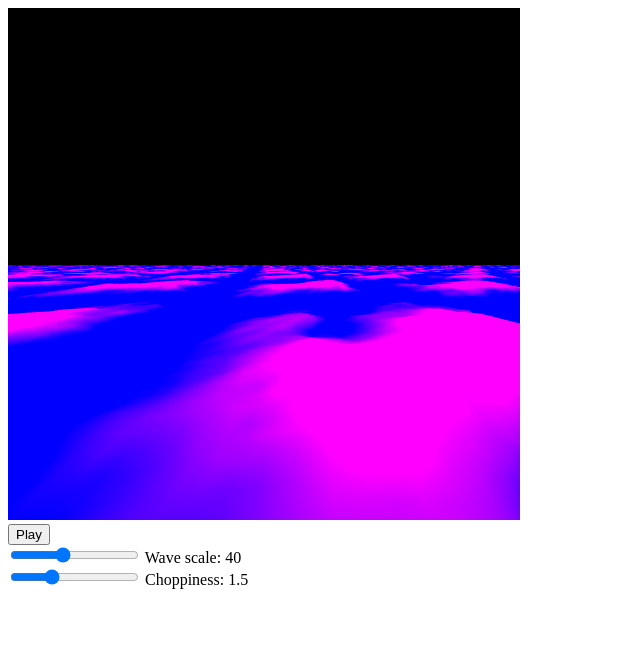
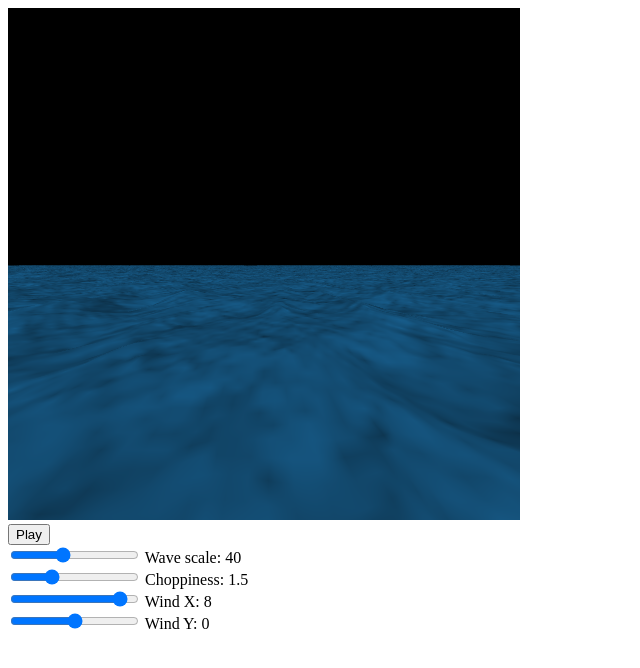
Before and after one commit to kevinriehm/cse40166, a plain HTML site: page project/ocean.html in a window 1280 px wide. Shown: the whole page, without its empty margins (0-640 px from the left). Drawn offline with Linux system fonts and the light colour scheme.

Commit message:
Fixed normals and displacements (texture bindings)

```diff
--- a/project/fft_final.f.glsl
+++ b/project/fft_final.f.glsl
@@ -22,5 +22,5 @@ void main() {
 	float dispy = sign*raw2.b;
 
 	gl_FragData[0] = vec4(height, dispx, dispy, 0);
-	gl_FragData[1] = vec4(slopex, slopey, 0.2, 0.8);
+	gl_FragData[1] = vec4(slopex, slopey, 0, 0);
 }
--- a/project/fft_x.f.glsl
+++ b/project/fft_x.f.glsl
@@ -26,19 +26,21 @@ void main() {
 	float x_e = floor(gl_FragCoord.x/bit2)*bit2 + mod(gl_FragCoord.x, bit);
 	float x_o = x_e + bit;
 
+	vec2 c_e = vec2(x_e, gl_FragCoord.y)/u_dim;
+	vec2 c_o = vec2(x_o, gl_FragCoord.y)/u_dim;
 	vec2 uroot = cexp(2.*pi*gl_FragCoord.x/bit2);
 
-	vec4 raw0_e = texture2D(u_in[0], vec2(x_e, gl_FragCoord.y)/u_dim);
-	vec4 raw0_o = texture2D(u_in[0], vec2(x_o, gl_FragCoord.y)/u_dim);
+	vec4 raw0_e = texture2D(u_in[0], c_e);
+	vec4 raw0_o = texture2D(u_in[0], c_o);
 	vec2 r0 = (raw0_e.rg + cmul(uroot, raw0_o.rg))/2.;
 
-	vec4 raw1_e = texture2D(u_in[1], vec2(x_e, gl_FragCoord.y)/u_dim);
-	vec4 raw1_o = texture2D(u_in[1], vec2(x_o, gl_FragCoord.y)/u_dim);
+	vec4 raw1_e = texture2D(u_in[1], c_e);
+	vec4 raw1_o = texture2D(u_in[1], c_o);
 	vec2 r1_0 = (raw1_e.rg + cmul(uroot, raw1_o.rg))/2.;
 	vec2 r1_1 = (raw1_e.ba + cmul(uroot, raw1_o.ba))/2.;
 
-	vec4 raw2_e = texture2D(u_in[2], vec2(x_e, gl_FragCoord.y)/u_dim);
-	vec4 raw2_o = texture2D(u_in[2], vec2(x_o, gl_FragCoord.y)/u_dim);
+	vec4 raw2_e = texture2D(u_in[2], c_e);
+	vec4 raw2_o = texture2D(u_in[2], c_o);
 	vec2 r2_0 = (raw2_e.rg + cmul(uroot, raw2_o.rg))/2.;
 	vec2 r2_1 = (raw2_e.ba + cmul(uroot, raw2_o.ba))/2.;
 
--- a/project/fft_y.f.glsl
+++ b/project/fft_y.f.glsl
@@ -26,19 +26,21 @@ void main() {
 	float y_e = floor(gl_FragCoord.y/bit2)*bit2 + mod(gl_FragCoord.y, bit);
 	float y_o = y_e + bit;
 
+	vec2 c_e = vec2(gl_FragCoord.x, y_e)/u_dim;
+	vec2 c_o = vec2(gl_FragCoord.x, y_o)/u_dim;
 	vec2 uroot = cexp(2.*pi*gl_FragCoord.y/bit2);
 
-	vec4 raw0_e = texture2D(u_in[0], vec2(gl_FragCoord.x, y_e)/u_dim);
-	vec4 raw0_o = texture2D(u_in[0], vec2(gl_FragCoord.x, y_o)/u_dim);
+	vec4 raw0_e = texture2D(u_in[0], c_e);
+	vec4 raw0_o = texture2D(u_in[0], c_o);
 	vec2 r0 = (raw0_e.rg + cmul(uroot, raw0_o.rg))/2.;
 
-	vec4 raw1_e = texture2D(u_in[1], vec2(gl_FragCoord.x, y_e)/u_dim);
-	vec4 raw1_o = texture2D(u_in[1], vec2(gl_FragCoord.y, y_e)/u_dim);
+	vec4 raw1_e = texture2D(u_in[1], c_e);
+	vec4 raw1_o = texture2D(u_in[1], c_o);
 	vec2 r1_0 = (raw1_e.rg + cmul(uroot, raw1_o.rg))/2.;
 	vec2 r1_1 = (raw1_e.ba + cmul(uroot, raw1_o.ba))/2.;
 
-	vec4 raw2_e = texture2D(u_in[2], vec2(gl_FragCoord.x, y_e)/u_dim);
-	vec4 raw2_o = texture2D(u_in[2], vec2(gl_FragCoord.x, y_o)/u_dim);
+	vec4 raw2_e = texture2D(u_in[2], c_e);
+	vec4 raw2_o = texture2D(u_in[2], c_o);
 	vec2 r2_0 = (raw2_e.rg + cmul(uroot, raw2_o.rg))/2.;
 	vec2 r2_1 = (raw2_e.ba + cmul(uroot, raw2_o.ba))/2.;
 
--- a/project/ocean.html
+++ b/project/ocean.html
@@ -26,5 +26,15 @@
 
 		<input id="choppiness" type="range" min="0" max="5" step="0.1" value="1.5"/>
 		<label for="choppiness">Choppiness: <span id="choppinessdisplay"></span></label>
+
+		<br>
+
+		<input id="windx" type="range" min="-10" max="10" step="0.1" value="8"/>
+		<label for="windx">Wind X: <span id="windxdisplay"></span></label>
+
+		<br>
+
+		<input id="windy" type="range" min="-10" max="10" step="0.1" value="0"/>
+		<label for="windy">Wind Y: <span id="windydisplay"></span></label>
 	</body>
 </html>
--- a/project/ocean.js
+++ b/project/ocean.js
@@ -187,17 +187,29 @@ window.onload = function() {
 			window.requestAnimationFrame(render);
 	};
 
-	document.getElementById('wavesscale').onchange = function() {
+	document.getElementById('wavesscale').oninput = function() {
 		wavesscale = this.value;
 		document.getElementById('wavesscaledisplay').textContent = this.value;
 	};
-	document.getElementById('wavesscale').dispatchEvent(new Event('change'));
+	document.getElementById('wavesscale').dispatchEvent(new Event('input'));
 
-	document.getElementById('choppiness').onchange = function() {
+	document.getElementById('choppiness').oninput = function() {
 		choppiness = this.value;
 		document.getElementById('choppinessdisplay').textContent = this.value;
 	};
-	document.getElementById('choppiness').dispatchEvent(new Event('change'));
+	document.getElementById('choppiness').dispatchEvent(new Event('input'));
+
+	document.getElementById('windx').oninput = function() {
+		wind[0] = this.value;
+		document.getElementById('windxdisplay').textContent = this.value;
+	};
+	document.getElementById('windx').dispatchEvent(new Event('input'));
+
+	document.getElementById('windy').oninput = function() {
+		wind[1] = this.value;
+		document.getElementById('windydisplay').textContent = this.value;
+	};
+	document.getElementById('windy').dispatchEvent(new Event('input'));
 
 	canvas.tabIndex = 9999;
 	canvas.style.outline = 'none';
@@ -228,12 +240,16 @@ function build_program(vshader, fshader) {
 
 	for(var ui = 0; ui < nuniforms; ui++) {
 		var info = gl.getActiveUniform(program, ui);
-		var loc = gl.getUniformLocation(program, info.name);
-		var parts = info.name.match(array);
-		if(parts) {
-			program[parts[1]] = program[parts[1]] || [];
-			program[parts[1]][parts[2]] = loc;
-		} else program[info.name] = loc;
+
+		if(info.size > 1) {
+			var parts = info.name.match(array);
+
+			program[parts[1]] = [];
+			for(var i = 0; i < info.size; i++)
+				program[parts[1]].push(
+					gl.getUniformLocation(program, parts[1] + '[' + i + ']')
+				);
+		} else program[info.name] = gl.getUniformLocation(program, info.name);
 	}
 
 	for(var ai = 0; ai < nattribs; ai++) {
@@ -393,6 +409,7 @@ function render(now) {
 	gl.uniform2fv(programs.spectrum.u_wind, wind);
 	gl.uniform1f(programs.spectrum.u_amplitude, wavesamplitude);
 	gl.uniform1f(programs.spectrum.u_scale, wavesscale);
+	gl.uniform2f(programs.spectrum.u_seed, 8, 8);
 
 	gl.uniform1f(programs.spectrum.u_time, nowsec);
 
@@ -400,12 +417,27 @@ function render(now) {
 
 	// Rendering to wave FBO
 
+	gl.disable(gl.DEPTH_TEST);
+
+	gl.activeTexture(gl.TEXTURE0);
+	gl.bindTexture(gl.TEXTURE_2D, textures.fft_height[0]);
+	gl.activeTexture(gl.TEXTURE1);
+	gl.bindTexture(gl.TEXTURE_2D, textures.fft_height[1]);
+
+	gl.activeTexture(gl.TEXTURE2);
+	gl.bindTexture(gl.TEXTURE_2D, textures.fft_slope[0]);
+	gl.activeTexture(gl.TEXTURE3);
+	gl.bindTexture(gl.TEXTURE_2D, textures.fft_slope[1]);
+
+	gl.activeTexture(gl.TEXTURE4);
+	gl.bindTexture(gl.TEXTURE_2D, textures.fft_disp[0]);
+	gl.activeTexture(gl.TEXTURE5);
+	gl.bindTexture(gl.TEXTURE_2D, textures.fft_disp[1]);
+
 	var niter = Math.round(Math.log(wavesdim)/Math.log(2));
 
 	// Horizontal FFT
 	gl.useProgram(programs.fft_x);
-
-	gl.disable(gl.DEPTH_TEST);
 
 	gl.bindBuffer(gl.ARRAY_BUFFER, quad.buffer);
 	gl.enableVertexAttribArray(programs.fft_x.a_position);
@@ -416,19 +448,10 @@ function render(now) {
 
 		gl.bindFramebuffer(gl.FRAMEBUFFER, fbos.fft[texin^1]);
 
-		gl.activeTexture(gl.TEXTURE0);
-		gl.bindTexture(gl.TEXTURE_2D, textures.fft_height[texin]);
-
-		gl.activeTexture(gl.TEXTURE1);
-		gl.bindTexture(gl.TEXTURE_2D, textures.fft_slope[texin]);
-
-		gl.activeTexture(gl.TEXTURE2);
-		gl.bindTexture(gl.TEXTURE_2D, textures.fft_disp[texin]);
-
-		gl.uniform1iv(programs.fft_x.u_in[0], [0, 1, 2]);
-
+		gl.uniform1i(programs.fft_x.u_in[0], 0 + texin);
+		gl.uniform1i(programs.fft_x.u_in[1], 2 + texin);
+		gl.uniform1i(programs.fft_x.u_in[2], 4 + texin);
 		gl.uniform2f(programs.fft_x.u_dim, wavesdim, wavesdim);
-
 		gl.uniform1f(programs.fft_x.u_stage, i);
 
 		gl.drawArrays(gl.TRIANGLE_FAN, 0, quad.length);
@@ -436,8 +459,6 @@ function render(now) {
 
 	// Vertical FFT
 	gl.useProgram(programs.fft_y);
-
-	gl.disable(gl.DEPTH_TEST);
 
 	gl.bindBuffer(gl.ARRAY_BUFFER, quad.buffer);
 	gl.enableVertexAttribArray(programs.fft_y.a_position);
@@ -448,19 +469,10 @@ function render(now) {
 
 		gl.bindFramebuffer(gl.FRAMEBUFFER, fbos.fft[texin^1]);
 
-		gl.activeTexture(gl.TEXTURE0);
-		gl.bindTexture(gl.TEXTURE_2D, textures.fft_height[texin]);
-
-		gl.activeTexture(gl.TEXTURE1);
-		gl.bindTexture(gl.TEXTURE_2D, textures.fft_slope[texin]);
-
-		gl.activeTexture(gl.TEXTURE2);
-		gl.bindTexture(gl.TEXTURE_2D, textures.fft_disp[texin]);
-
-		gl.uniform1iv(programs.fft_y.u_in[0], [0, 1, 2]);
-
+		gl.uniform1i(programs.fft_y.u_in[0], 0 + texin);
+		gl.uniform1i(programs.fft_y.u_in[1], 2 + texin);
+		gl.uniform1i(programs.fft_y.u_in[2], 4 + texin);
 		gl.uniform2f(programs.fft_y.u_dim, wavesdim, wavesdim);
-
 		gl.uniform1f(programs.fft_y.u_stage, i);
 
 		gl.drawArrays(gl.TRIANGLE_FAN, 0, quad.length);
@@ -477,17 +489,9 @@ function render(now) {
 
 	gl.bindFramebuffer(gl.FRAMEBUFFER, fbos.waves);
 
-	gl.activeTexture(gl.TEXTURE0);
-	gl.bindTexture(gl.TEXTURE_2D, textures.fft_height[0]);
-
-	gl.activeTexture(gl.TEXTURE1);
-	gl.bindTexture(gl.TEXTURE_2D, textures.fft_slope[0]);
-
-	gl.activeTexture(gl.TEXTURE2);
-	gl.bindTexture(gl.TEXTURE_2D, textures.fft_disp[0]);
-
-	gl.uniform1i(programs.fft_final.u_in[0], [0, 1, 2]);
-
+	gl.uniform1i(programs.fft_final.u_in[0], 0);
+	gl.uniform1i(programs.fft_final.u_in[1], 2);
+	gl.uniform1i(programs.fft_final.u_in[2], 4);
 	gl.uniform2f(programs.fft_final.u_dim, wavesdim, wavesdim);
 
 	gl.drawArrays(gl.TRIANGLE_FAN, 0, quad.length);
@@ -517,10 +521,11 @@ function render(now) {
 
 	gl.activeTexture(gl.TEXTURE0);
 	gl.bindTexture(gl.TEXTURE_2D, textures.waves0);
-	gl.uniform1i(programs.water.u_waves[0], 0);
 
 	gl.activeTexture(gl.TEXTURE1);
 	gl.bindTexture(gl.TEXTURE_2D, textures.waves1);
+
+	gl.uniform1i(programs.water.u_waves[0], 0);
 	gl.uniform1i(programs.water.u_waves[1], 1);
 
 	gl.uniformMatrix4fv(programs.water.u_camera, gl.FALSE, flatten(cam));
--- a/project/spectrum.f.glsl
+++ b/project/spectrum.f.glsl
@@ -8,6 +8,7 @@ uniform vec2 u_dim;
 uniform vec2 u_wind;
 uniform float u_amplitude;
 uniform float u_scale;
+uniform vec2 u_seed;
 
 uniform float u_time;
 
@@ -51,8 +52,8 @@ vec2 cmul(vec2 a, vec2 b) {
 }
 
 vec2 gauss2(vec4 seed) {
-	float u0 = rand(seed + vec4(1, 1, 1, 1));
-	float u1 = rand(seed + vec4(2, 2, 2, 2));
+	float u0 = rand(seed + vec4(73, 73, 73, 73));
+	float u1 = rand(seed + vec4(79, 79, 79, 79));
 	float x = sqrt(-2.*log(clamp(u0, 0.001, 1.)));
 	return x*vec2(cos(2.*pi*u1), sin(2.*pi*u1));
 }
@@ -64,7 +65,7 @@ float phillips(vec2 k) {
 	float lw = length(u_wind);
 	float L = lw*lw/g;
 
-	if(lk < 0.001)
+	if(lk < 0.001 || lw < 0.001)
 		return 0.;
 
 	return u_amplitude/sqr(sqr(lk))
@@ -74,9 +75,7 @@ float phillips(vec2 k) {
 }
 
 vec2 h0(vec2 k) {
-	return gauss2(vec4(k, u_wind))*sqrt(phillips(k)/2.);
-//	return gauss2(vec4(k, u_wind))/**vec2(sqrt(phillips(k)/2.))*/;
-//	return /*gauss2(vec4(k, u_wind))**/vec2(sqrt(phillips(k)/2.));
+	return gauss2(vec4(k, u_seed))*sqrt(phillips(k)/2.);
 }
 
 vec2 h(vec2 k, float t) {
@@ -88,15 +87,14 @@ vec2 h(vec2 k, float t) {
 
 void main() {
 	vec2 coord = vec2(reverse6(int(gl_FragCoord.x)), reverse6(int(gl_FragCoord.y)));
-//	vec2 coord = gl_FragCoord.xy;
 	vec2 k = 2.*pi*(coord - u_dim/2.)/u_scale;
 	float lk = length(k);
 
 	vec2 v = h(k, u_time);
 	vec2 sx = cmul(v, vec2(0, k.x));
 	vec2 sy = cmul(v, vec2(0, k.y));
-	vec2 dx = cmul(v, vec2(0, lk < 0.001 ? 0. : -k.x/lk));
-	vec2 dy = cmul(v, vec2(0, lk < 0.001 ? 0. : -k.y/lk));
+	vec2 dx = cmul(v, vec2(0, lk < 0.001 ? 0. : k.x/lk));
+	vec2 dy = cmul(v, vec2(0, lk < 0.001 ? 0. : k.y/lk));
 
 	gl_FragData[0] = vec4(v, 0, 0); // Height
 	gl_FragData[1] = vec4(sx, sy); // Slope
--- a/project/water.f.glsl
+++ b/project/water.f.glsl
@@ -12,9 +12,12 @@ varying vec3 v_xyz;
 
 void main() {
 	const vec3 lightdir = vec3(0, -1, -1);
+//	vec4 waves0 = texture2D(u_waves[0], v_uv);
 	vec4 waves1 = texture2D(u_waves[1], v_uv);
 	vec3 normal = normalize(vec3(-waves1.r, 1, -waves1.g));
-//	gl_FragColor = vec4(u_color*dot(normal, normalize(-lightdir)), 1);
-//	gl_FragColor = vec4(vec3(normal), 1);
-	gl_FragColor = vec4(waves1.g, waves1.a, 1, 1);
+	gl_FragColor = vec4(u_color*dot(normal, normalize(-lightdir)), 1);
+//	gl_FragColor.r = length(waves0.gb);
+//	gl_FragColor.g = v_xyz.y;
+//	gl_FragColor = vec4(vec3(normal.x), 1);
+//	gl_FragColor = vec4(vec3(waves0.a), 1);
 }
--- a/project/water.v.glsl
+++ b/project/water.v.glsl
@@ -24,16 +24,16 @@ void main() {
 	vec2 coord = vec2(a_position.y == 0. ? roundx0 : a_position.y == 1. ? roundx1 : a_position.x,
 		a_position.x == 0. ? roundy0 : a_position.x == 1. ? roundy1 : a_position.y);
 	vec4 position = u_modelview*vec4(coord.x, 0, coord.y, 1);
-	vec2 texcoord = position.xz/position.w/u_scale;
+	vec2 texcoord = position.xz/u_scale;
 
-	vec4 waves = texture2D(u_waves[0], texcoord);
-	float height = waves.r;
-	vec2 disp = waves.gb;
+	vec4 waves0 = texture2D(u_waves[0], texcoord);
+	float height = waves0.r;
+	vec2 disp = waves0.gb;
 	position.y += height;
 	position.xz += u_choppiness*disp;
 
 	v_uv = texcoord;
-	v_xyz = position.xyz/position.w;
+	v_xyz = position.xyz;
 
 	gl_Position = u_camera*position;
 }
```
